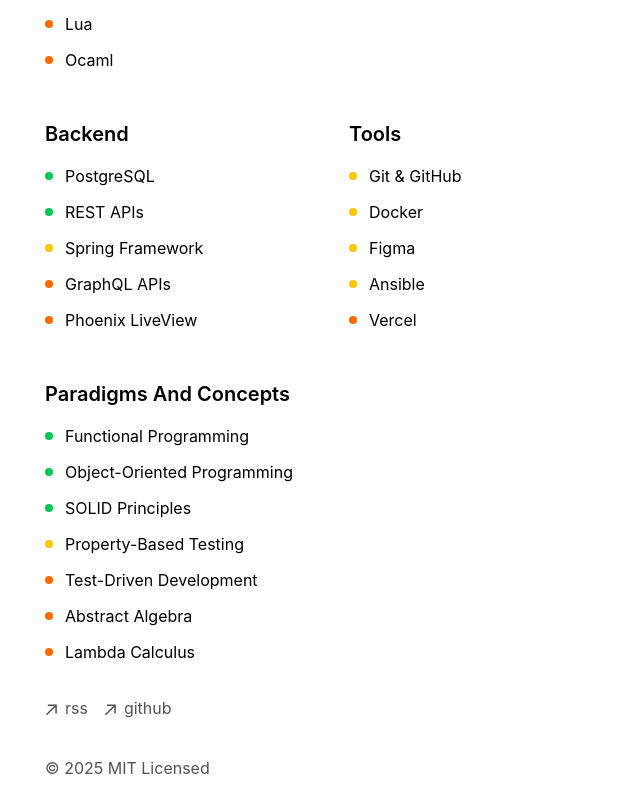
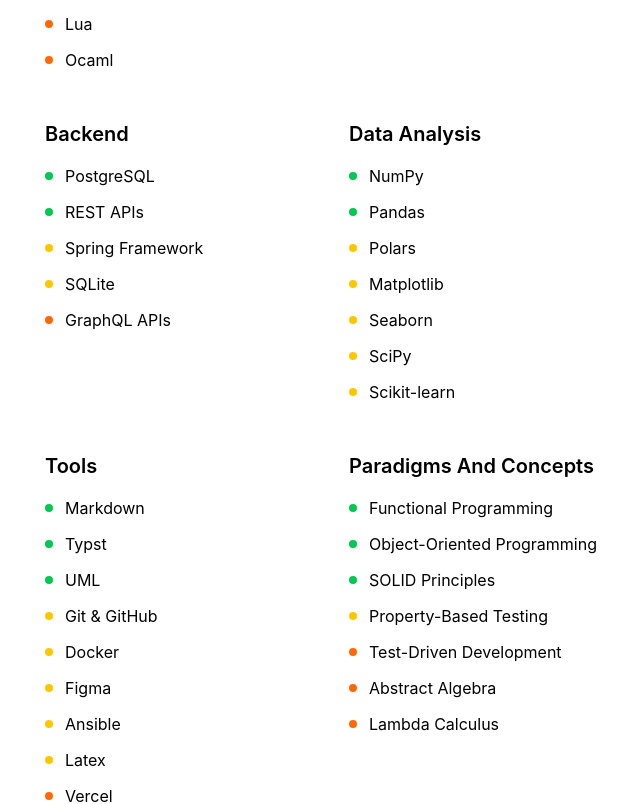
Before and after one commit to jmrec/nextjs-portfolio, a Next.js app: page /skills in a window 1280 px wide. Shown: the part 780-1584 px from the top of the page, without its empty margins (307-947 px from the left). Built offline with nearby package versions, Linux system fonts and the light colour scheme.

Commit message:
feat: add data analysis skills and update skill lists
Introduces a new 'data_analysis' category to the skills data and adds relevant libraries. Also updates frontend, backend, and tools categories with additional skills and minor reorganization.

```diff
--- a/app/data/skills.ts
+++ b/app/data/skills.ts
@@ -7,6 +7,7 @@
     language: Skill[];
     frontend: Skill[];
     backend: Skill[];
+    data_analysis: Skill[];
     tools: Skill[];
     paradigms_and_concepts: Skill[];
 };
@@ -35,13 +36,23 @@
         { name: 'Tailwind CSS', proficiency: "Knowledgeable" },
         { name: 'Svelte/SvelteKit', proficiency: "Familiar" },
         { name: 'Jetpack Compose', proficiency: "Knowledgeable" },
+        { name: 'Phoenix LiveView', proficiency: 'Familiar' },
     ],
     backend: [
         { name: 'PostgreSQL', proficiency: "Proficient" },
         { name: 'REST APIs', proficiency: "Proficient" },
         { name: 'GraphQL APIs', proficiency: "Familiar"},
-        { name: 'Phoenix LiveView', proficiency: 'Familiar' },
         { name: 'Spring Framework', proficiency: 'Knowledgeable' },
+        { name: 'SQLite', proficiency: "Knowledgeable" },
+    ],
+    data_analysis: [
+        { name: 'NumPy', proficiency: "Proficient" },
+        { name: 'Pandas', proficiency: "Proficient" },
+        { name: 'Polars', proficiency: "Knowledgeable" },
+        { name: 'Matplotlib', proficiency: "Knowledgeable" },
+        { name: 'Seaborn', proficiency: "Knowledgeable" },
+        { name: 'SciPy', proficiency: "Knowledgeable" },
+        { name: 'Scikit-learn', proficiency: "Knowledgeable" },
     ],
     tools: [
         { name: 'Git & GitHub', proficiency: "Knowledgeable"},
@@ -49,6 +60,10 @@
         { name: 'Figma', proficiency: "Knowledgeable" },
         { name: 'Vercel', proficiency: "Familiar"},
         { name: 'Ansible', proficiency: "Knowledgeable" },
+        { name: 'Markdown', proficiency: "Proficient" },
+        { name: 'Typst', proficiency: "Proficient" },
+        { name: 'Latex', proficiency: "Knowledgeable" },
+        { name: 'UML', proficiency: "Proficient" },
     ],
     paradigms_and_concepts: [
         { name: 'Functional Programming', proficiency: 'Proficient' },
--- a/app/skills/page.tsx
+++ b/app/skills/page.tsx
@@ -19,10 +19,6 @@
                             {formatTitle(category)}
                         </h2>
                         <ul className="space-y-3">
-                            {/*
-                NEW: We use .slice() to create a shallow copy so we don't mutate
-                the original data, then .sort() to order the skills.
-              */}
                             {skillsData[category]
                                 .slice()
                                 .sort((a, b) => proficiencyOrder[b.proficiency] - proficiencyOrder[a.proficiency])
```
